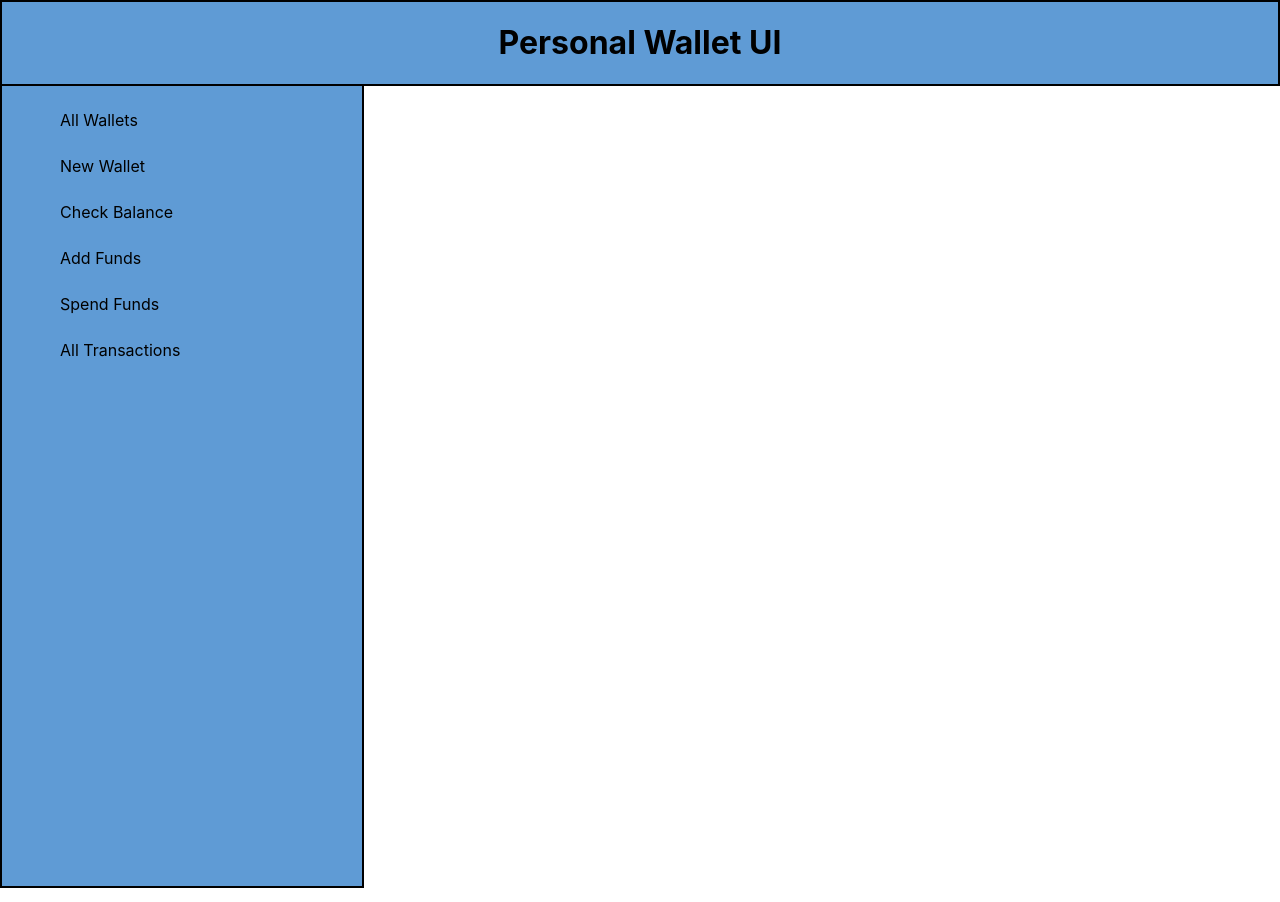
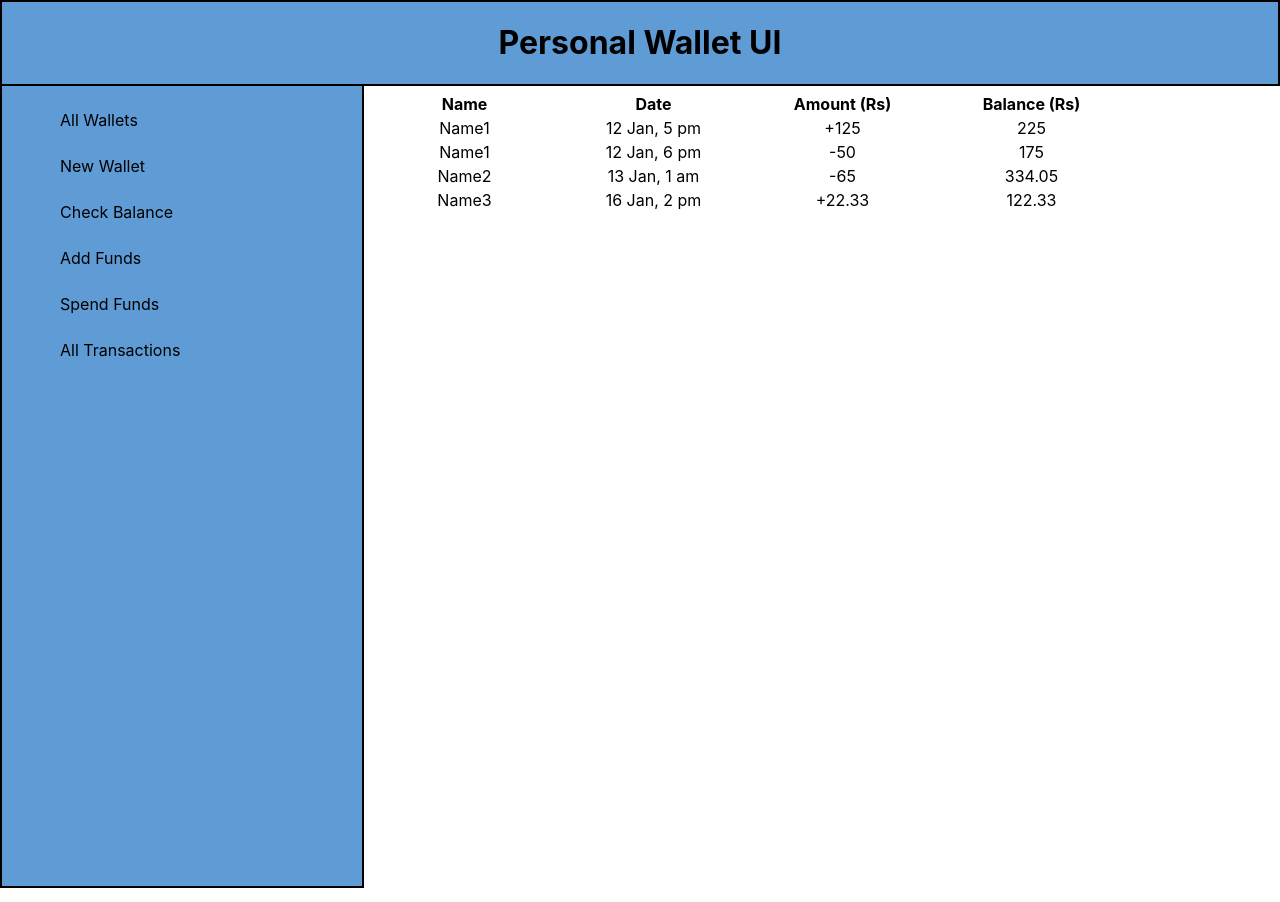
Before and after one commit to daredevilteja/personal-wallet, a React (Create React App) app: page /allTransactions in a window 1280 px wide. Built offline with nearby package versions, Linux system fonts and the light colour scheme.

Commit message:
Updated AllTransactions

```diff
--- a/src/components/AllTransactions/index.js
+++ b/src/components/AllTransactions/index.js
@@ -1,6 +1,42 @@
-import React from 'react'
-import './styles.css'
+import React from "react";
+import "./styles.css";
 
 export default function AllTransactions() {
-    return <></>
+  return (
+    <>
+      <table>
+        <tr>
+          <th>Name</th>
+          <th>Date</th>
+          <th>Amount (Rs)</th>
+          <th>Balance (Rs)</th>
+        </tr>
+
+        <tr>
+          <td>Name1</td>
+          <td>12 Jan, 5 pm</td>
+          <td>+125</td>
+          <td>225</td>
+        </tr>
+        <tr>
+          <td>Name1</td>
+          <td>12 Jan, 6 pm</td>
+          <td>-50</td>
+          <td>175</td>
+        </tr>
+        <tr>
+          <td>Name2</td>
+          <td>13 Jan, 1 am</td>
+          <td>-65</td>
+          <td>334.05</td>
+        </tr>
+        <tr>
+          <td>Name3</td>
+          <td>16 Jan, 2 pm</td>
+          <td>+22.33</td>
+          <td>122.33</td>
+        </tr>
+      </table>
+    </>
+  );
 }
```
